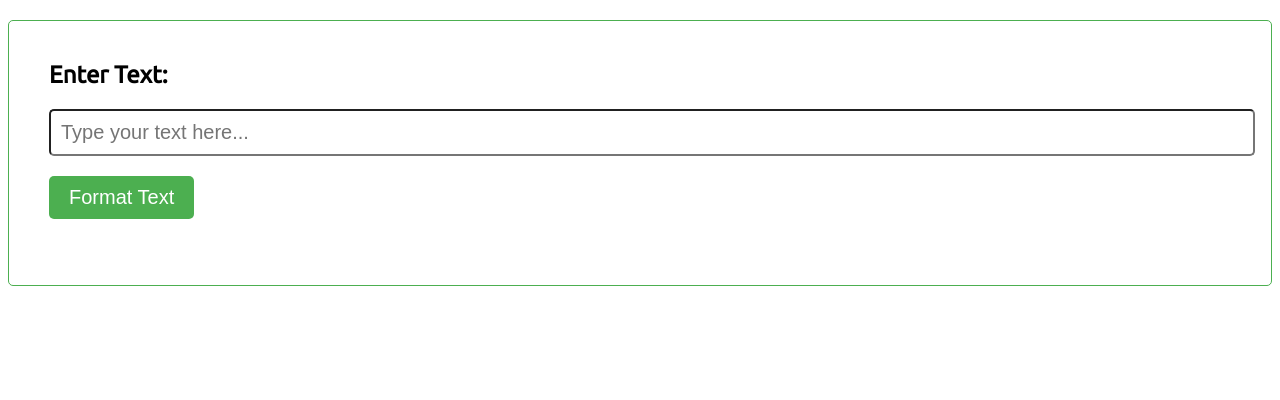
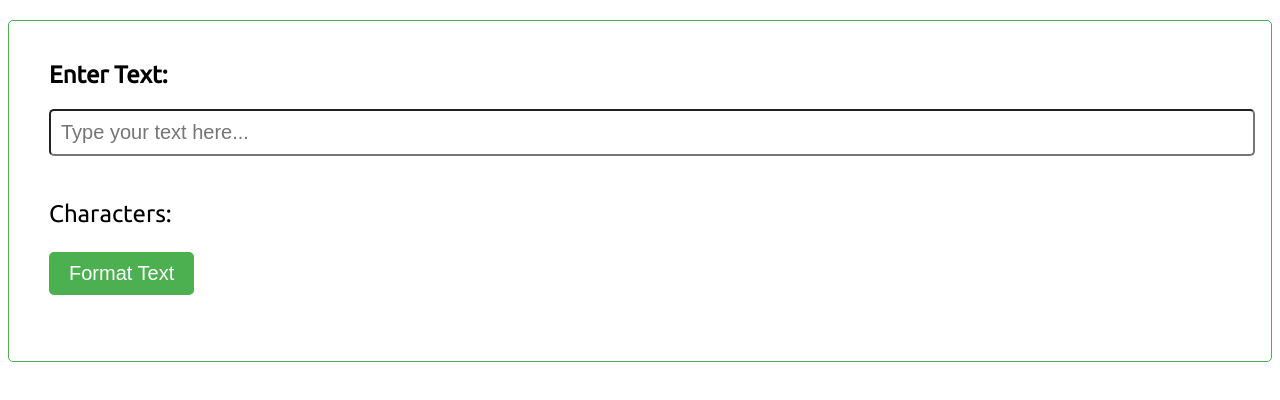
Before and after one commit to Derrick-Nuby/Rwanda-Traffic-Guide-Project, a plain HTML site: page index.html in a window 1280 px wide. Drawn offline with Linux system fonts and the light colour scheme.

Commit message:
added the real time counter

```diff
--- a/index.html
+++ b/index.html
@@ -8,6 +8,7 @@
     <div class="container">
         <label for="textInput">Enter Text:</label>
         <input type="text" id="textInput" placeholder="Type your text here...">
+        <p id="characterCount">Characters:</p>
         <button id="formatButton" onclick="formatText()">Format Text</button>
         <p id="formattedText"></p>
     </div>
```
